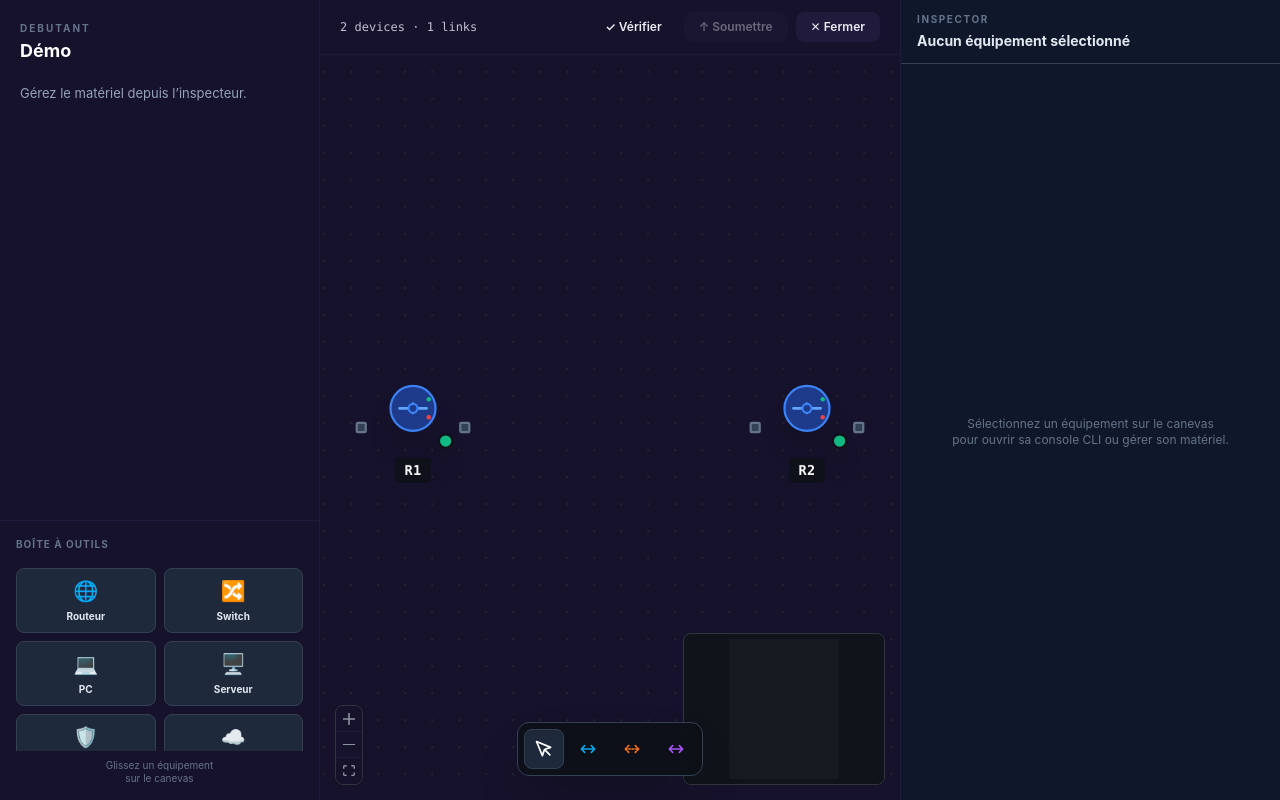
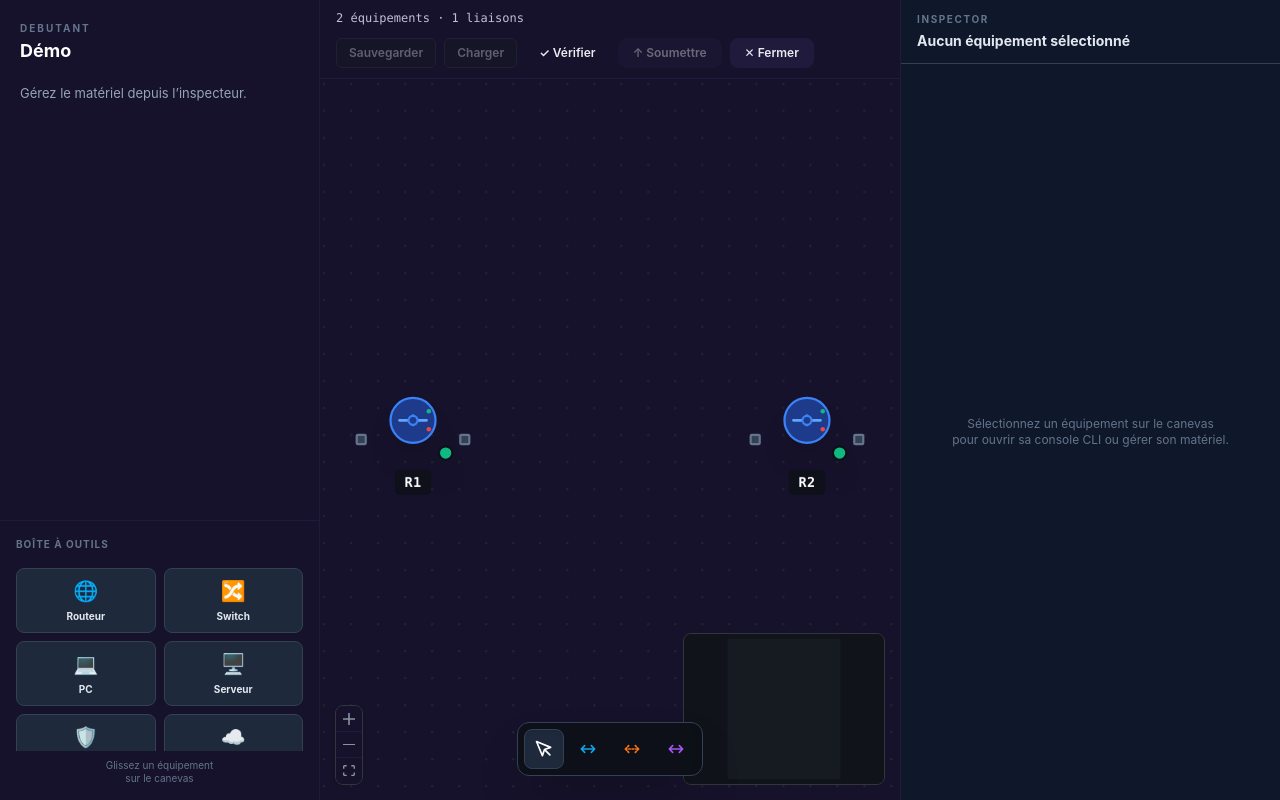
Before and after one commit to biggyseven/Skill-Tree, a React (Vite) app in the folder app/lab-workspace/: page / in a window 1280 px wide. Built offline with nearby package versions, Linux system fonts and the light colour scheme.

Commit message:
M12: add lab topology save/load actions

```diff
--- a/app/lab-workspace/src/canvas/TopologyToolbar.jsx
+++ b/app/lab-workspace/src/canvas/TopologyToolbar.jsx
@@ -1,36 +1,92 @@
+import { useState } from 'react';
 import { useLabStore } from '../store/useLabStore.js';
 
 export function TopologyToolbar() {
   const topology = useLabStore(s => s.topology);
   const lab = useLabStore(s => s.lab);
+  const loadLab = useLabStore(s => s.loadLab);
   const checkResult = useLabStore(s => s.checkResult);
   const loading = useLabStore(s => s.loading);
+  const [persistenceBusy, setPersistenceBusy] = useState(false);
+  const [persistenceMessage, setPersistenceMessage] = useState('');
+
+  async function handleSave() {
+    if (!lab?.id || lab.id === 'demo' || !topology || persistenceBusy) return;
+    setPersistenceBusy(true);
+    setPersistenceMessage('');
+    try {
+      const response = await fetch('/api/lab/v2/' + encodeURIComponent(lab.id) + '/save', {
+        method: 'POST',
+        headers: { 'Content-Type': 'application/json' },
+        body: JSON.stringify({ topology }),
+      });
+      const payload = await response.json().catch(() => ({}));
+      if (!response.ok) throw new Error(payload.detail || 'HTTP ' + response.status);
+      setPersistenceMessage('Topologie sauvegardée');
+    } catch (error) {
+      setPersistenceMessage('Échec de sauvegarde : ' + error.message);
+    } finally {
+      setPersistenceBusy(false);
+    }
+  }
+
+  async function handleLoad() {
+    if (!lab?.id || lab.id === 'demo' || persistenceBusy) return;
+    setPersistenceBusy(true);
+    setPersistenceMessage('');
+    try {
+      const response = await fetch('/api/lab/v2/' + encodeURIComponent(lab.id) + '/load');
+      const payload = await response.json().catch(() => ({}));
+      if (!response.ok) throw new Error(payload.detail || 'HTTP ' + response.status);
+      if (!payload.topology) throw new Error('La réponse ne contient aucune topologie.');
+      loadLab(lab.id, lab, payload.topology);
+      setPersistenceMessage('Topologie chargée');
+    } catch (error) {
+      setPersistenceMessage('Échec de chargement : ' + error.message);
+    } finally {
+      setPersistenceBusy(false);
+    }
+  }
 
   const handleCheck = () => window.dispatchEvent(new CustomEvent('lab:check', { detail: {} }));
   const handleSubmit = () => window.dispatchEvent(new CustomEvent('lab:submit', { detail: {} }));
   const handleClose = () => window.dispatchEvent(new CustomEvent('lab:close', { detail: {} }));
+  const persistenceDisabled = persistenceBusy || !lab || lab.id === 'demo';
 
   return (
-    <div className="flex shrink-0 items-center justify-between border-b border-[var(--s2)] bg-[var(--s1)] px-5 py-3">
-      <div className="font-mono text-xs text-[var(--text-secondary)]">
-        {topology?.nodes?.length || 0} devices · {topology?.links?.length || 0} links
-        {checkResult && (
-          <span className={checkResult.passed ? 'ml-4 text-[var(--emerald-400)]' : 'ml-4 text-[var(--rose-400)]'}>
-            {checkResult.passed ? '✓ Passé' : 'Score ' + Math.round((checkResult.score || 0) * 100) + '%'}
-          </span>
-        )}
+    <div className="flex shrink-0 flex-wrap items-center justify-between gap-3 border-b border-[var(--s2)] bg-[var(--s1)] px-4 py-2.5">
+      <div className="min-w-0">
+        <div className="font-mono text-xs text-[var(--text-secondary)]">
+          {topology?.nodes?.length || 0} équipements · {topology?.links?.length || 0} liaisons
+          {checkResult && (
+            <span className={checkResult.passed ? 'ml-3 text-[var(--emerald-400)]' : 'ml-3 text-[var(--rose-400)]'}>
+              {checkResult.passed ? '✓ Réussi' : 'Score ' + Math.round((checkResult.score || 0) * 100) + '%'}
+            </span>
+          )}
+        </div>
+        {persistenceMessage && <p role="status" className="mt-1 text-[10px] text-[var(--text-secondary)]">{persistenceMessage}</p>}
       </div>
-      <div className="flex gap-2">
-        <button onClick={handleCheck} disabled={loading}
+      <div className="flex flex-wrap gap-2">
+        <button type="button" onClick={handleSave} disabled={persistenceDisabled}
+          title={lab?.id === 'demo' ? 'Indisponible dans la démo' : 'Enregistrer la topologie'}
+          className="rounded-md border border-[#30363d] bg-[#161b22] px-3 py-1.5 text-xs font-semibold text-[#c9d1d9] hover:border-[#0ea5e9] hover:text-white disabled:cursor-not-allowed disabled:opacity-40">
+          {persistenceBusy ? '…' : 'Sauvegarder'}
+        </button>
+        <button type="button" onClick={handleLoad} disabled={persistenceDisabled}
+          title={lab?.id === 'demo' ? 'Indisponible dans la démo' : 'Charger la dernière topologie sauvegardée'}
+          className="rounded-md border border-[#30363d] bg-[#161b22] px-3 py-1.5 text-xs font-semibold text-[#c9d1d9] hover:border-[#0ea5e9] hover:text-white disabled:cursor-not-allowed disabled:opacity-40">
+          Charger
+        </button>
+        <button type="button" onClick={handleCheck} disabled={loading}
           className="rounded-lg bg-gradient-to-r from-[var(--emerald-400)] to-[var(--cyan-400)] px-3.5 py-1.5 text-xs font-semibold text-[var(--on-accent)] disabled:opacity-50">
           {loading ? '…' : '✓ Vérifier'}
         </button>
-        <button onClick={handleSubmit} disabled={loading || lab?.id === 'demo'}
+        <button type="button" onClick={handleSubmit} disabled={loading || lab?.id === 'demo'}
           title={lab?.id === 'demo' ? 'La démo ne peut pas être soumise' : 'Recalculer et enregistrer le résultat côté serveur'}
           className="rounded-lg border border-[var(--s2)] bg-[var(--s2)] px-3.5 py-1.5 text-xs font-semibold text-[var(--text-primary)] hover:border-[var(--s3)] disabled:opacity-40">
           ↑ Soumettre
         </button>
-        <button onClick={handleClose}
+        <button type="button" onClick={handleClose}
           className="rounded-lg border border-[var(--s2)] bg-[var(--s2)] px-3.5 py-1.5 text-xs font-semibold text-[var(--text-primary)] hover:border-[var(--s3)]">
           ✕ Fermer
         </button>
```
